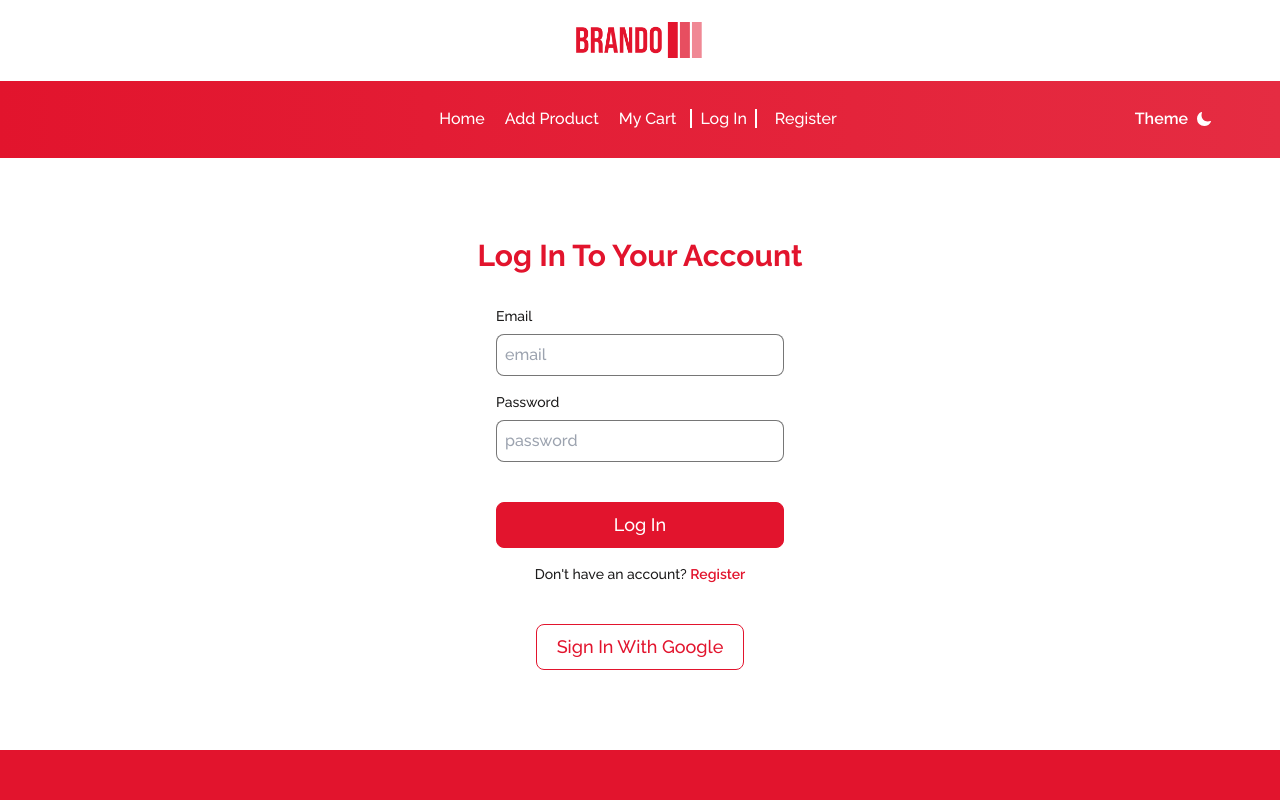
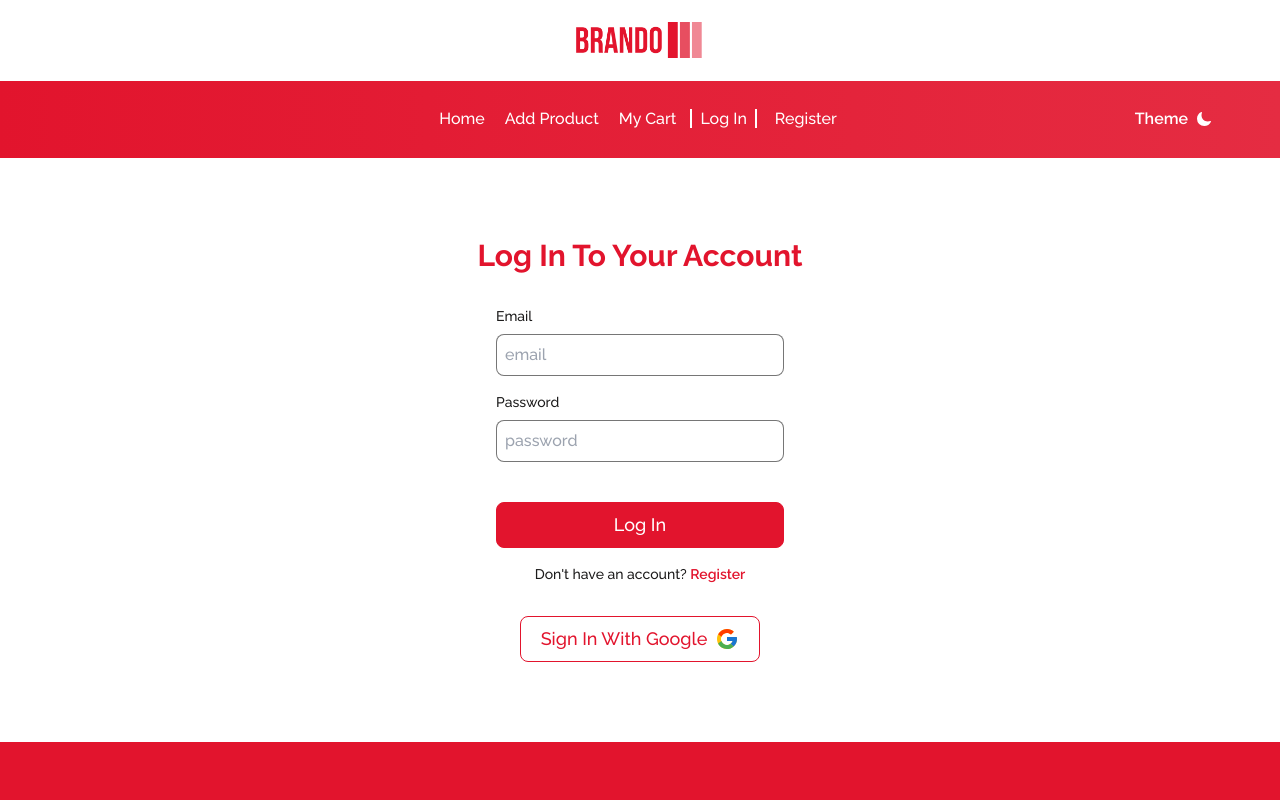
Before and after one commit to Nashiuz-Zaman/brando-client, a React (Vite) app: page /login in a window 1280 px wide. Shown: the top 800 px of the page. Built offline with nearby package versions, Linux system fonts and the light colour scheme; no server answers.

Commit message:
Change styles to the footer, create private route and implement it

```diff
--- a/src/components/layout/RootLayout/RootLayout.jsx
+++ b/src/components/layout/RootLayout/RootLayout.jsx
@@ -19,7 +19,7 @@ function RootLayout() {
 
   return (
     <div
-      className={`font-raleway text-textPrimary font-medium ${
+      className={`flex flex-col min-h-screen font-raleway text-textPrimary font-medium ${
         theme === "light" ? "bg-white" : "bg-textPrimary"
       }`}
     >
--- /dev/null
+++ b/src/components/pages/AddProduct/AddProduct.jsx
@@ -0,0 +1,5 @@
+const AddProduct = () => {
+  return <div>add product</div>;
+};
+
+export default AddProduct;
--- /dev/null
+++ b/src/components/route/PrivateRoute/PrivateRoute.jsx
@@ -0,0 +1,31 @@
+// react imports
+import PropTypes from "prop-types";
+
+// react router dom imports
+import { Navigate } from "react-router-dom";
+import { useLocation } from "react-router-dom";
+
+// custom hooks
+import useAuthContext from "../../../hooks/useAuthContext";
+
+const PrivateRoute = ({ children }) => {
+  // extract the user state from context
+  const { user, appLoading } = useAuthContext();
+
+  // find out which route the user was originally going to
+  const { pathname } = useLocation();
+
+  if (!appLoading) {
+    // if user is present then give permission to go to selected page
+    if (user) {
+      return children;
+    }
+    return <Navigate state={pathname} to="/login"></Navigate>;
+  }
+};
+
+PrivateRoute.propTypes = {
+  children: PropTypes.any,
+};
+
+export default PrivateRoute;
--- a/src/components/shared/GoogleLoginBtn/GoogleLoginBtn.jsx
+++ b/src/components/shared/GoogleLoginBtn/GoogleLoginBtn.jsx
@@ -8,9 +8,9 @@ const GoogleLoginBtn = ({ onClickFunction, modifyClasses = "" }) => {
   return (
     <button
       onClick={onClickFunction}
-      className={`bg-transparent border border-textPrimary text-textPrimary hover:bg-[rgba(255,255,255,0.5)] block transition-all duration-300 rounded-default px-5 py-2 text-lg ${modifyClasses}`}
+      className={`bg-transparent border border-primary text-primary hover:bg-[rgba(255,255,255,0.5)] transition-all duration-300 rounded-default px-5 py-2 text-lg flex items-center gap-2 mt-4 ${modifyClasses}`}
     >
-      <span>Sign In With Google </span> <FcGoogle />
+      <span>Sign In With Google </span> <FcGoogle className="text-2xl" />
     </button>
   );
 };
--- a/src/components/shared/LoginForm/LoginForm.jsx
+++ b/src/components/shared/LoginForm/LoginForm.jsx
@@ -3,6 +3,7 @@ import { Link } from "react-router-dom";
 
 // shared component imports
 import ButtonBtn from "./../ButtonBtn/ButtonBtn";
+import GoogleLoginBtn from "./../GoogleLoginBtn/GoogleLoginBtn";
 
 // custom hooks
 import useLoginForm from "../../../hooks/useLoginForm";
@@ -59,10 +60,10 @@ const LoginForm = () => {
           </Link>
         </p>
       </form>
-      <ButtonBtn
+
+      <GoogleLoginBtn
         onClickFunction={handleGoogleSignIn}
-        text="Sign In With Google"
-        modifyClasses="mx-auto mt-6 border border-primary bg-white !text-primary hover:bg-white"
+        modifyClasses="w-max mx-auto"
       />
     </div>
   );
--- a/src/router/router.jsx
+++ b/src/router/router.jsx
@@ -1,7 +1,7 @@
 // react router imports
 import { createBrowserRouter } from "react-router-dom";
 
-// app component
+// layout component
 import RootLayout from "../components/layout/RootLayout/RootLayout";
 
 // page components
@@ -9,6 +9,10 @@ import Home from "../components/pages/Home/Home";
 import Login from "../components/pages/Login/Login";
 import Register from "../components/pages/Registration/Registration";
 import ErrorPage from "../components/pages/ErrorPage/ErrorPage";
+import AddProduct from "../components/pages/AddProduct/AddProduct";
+
+// route component
+import PrivateRoute from "../components/route/PrivateRoute/PrivateRoute";
 
 const router = createBrowserRouter([
   {
@@ -31,6 +35,14 @@ const router = createBrowserRouter([
         path: "/register",
         element: <Register />,
       },
+      {
+        path: "/add-product",
+        element: (
+          <PrivateRoute>
+            <AddProduct />
+          </PrivateRoute>
+        ),
+      },
     ],
   },
 ]);
```
